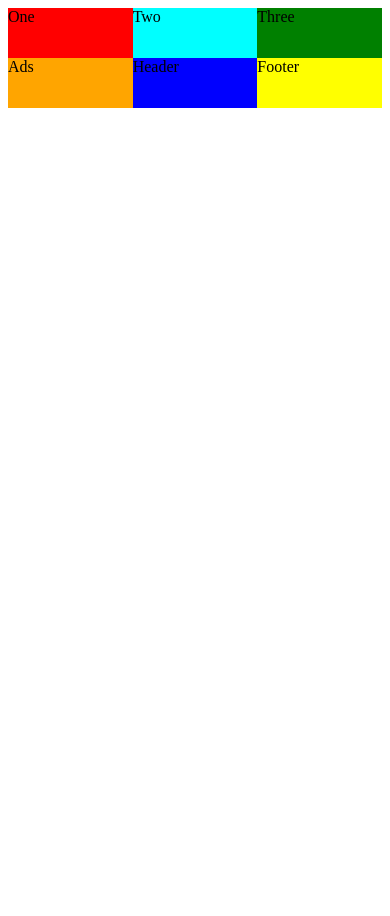
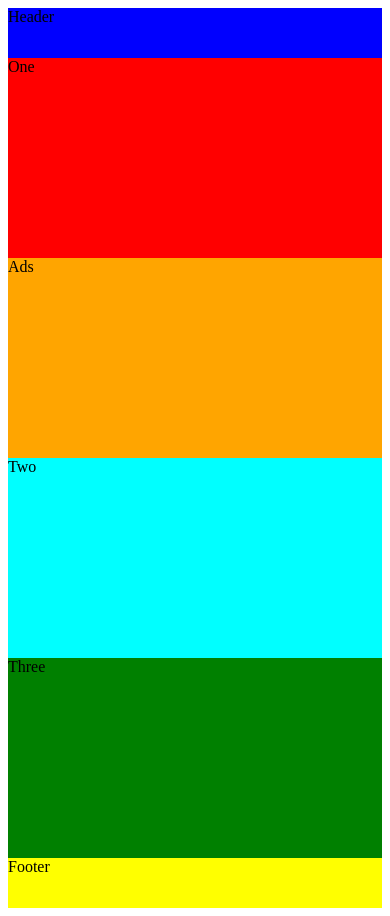
Before and after one commit to marty331/cssgrid-talk, a plain HTML site: page index.html in a window 390 px wide. Before the commit the page ends 844 px from the top, so only its background shows below. Drawn offline with Linux system fonts and the light colour scheme.

Commit message:
add template areas

```diff
--- a/main.css
+++ b/main.css
@@ -1,36 +1,54 @@
 .container {
   display: grid;
-  grid-template: 50px 50px / 1fr 200px 1fr;
+  grid-template-columns: repeat(3, 1fr);
+  grid-template-rows: 100px repeat(3, 250px) 100px;
+  grid-template-areas:  "header header header"
+                        "main main ad"
+                        "second second ad"
+                        "third third ."
+                        "footer footer footer";
 }
 
 .one {
   background-color: red;
+  grid-area: main;
 }
 
 .two {
   background-color: aqua;
+  grid-area: second;
 }
 
 .three {
   background-color: green;
+  grid-area: third;
 }
 
 .ads {
   background-color: orange;
+  grid-area: ad;
 }
 
 .header {
   background-color: blue;
+  grid-area: header;
 }
 
 .footer {
   background-color: yellow;
+  grid-area: footer;
 }
 
 @media only screen and (max-width: 960px) {
   .container {
     display: grid;
-    grid-template: 50px 50px / 1fr 200px 1fr;
+    grid-template-columns: 1fr .5fr;
+    grid-template-rows: 50px repeat(3, 200px) 50px;
+    grid-template-areas:  "header header"
+                          "main ad"
+                          "second ad"
+                          "third ."
+                          "footer footer";
   }
 }
 
@@ -38,6 +56,13 @@
 @media only screen and (max-width: 540px) {
   .container {
     display: grid;
-    grid-template: 50px 50px / 1fr 1fr 1fr;
+    grid-template-columns: 1fr;
+    grid-template-rows: 50px repeat(4, 200px) 50px;
+    grid-template-areas:  "header"
+                          "main"
+                          "ad"
+                          "second"
+                          "third"
+                          "footer";
   }
 }
```
